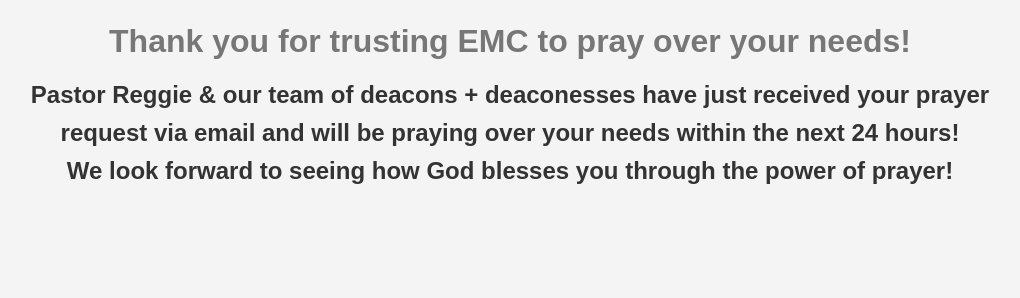
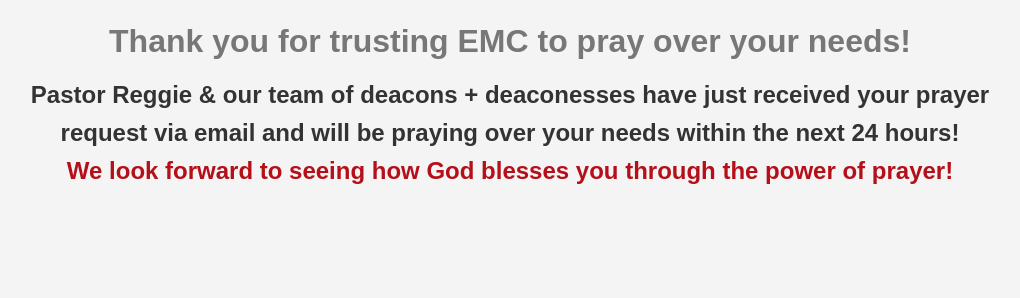
Before and after one commit to elktonchurch/prayer-request-app, a Flask app: template templates/success.html in a window 1280 px wide. Shown: the part 225-523 px from the top of the page, without its empty margins (130-1150 px from the left). Run offline with Flask 2, Linux system fonts and the light colour scheme; the template is opened without the code that fills it, so the values that code supplies are empty.

Commit message:
Changes color of '.power_of_prayer_h2' class

```diff
--- a/static/style.css
+++ b/static/style.css
@@ -47,6 +47,10 @@
 h1 {
 	color: #777;
 	margin-top: 15px;
+}
+
+.power_of_prayer_h2 {
+	color: rgb(181, 15, 25);
 }
 
 h3 {
--- a/templates/success.html
+++ b/templates/success.html
@@ -16,7 +16,7 @@
 					<strong>just</strong> received your prayer request via email and
 					will be praying over your needs within the next 24 hours!
 				</h2>
-				<h2>
+				<h2 class="power_of_prayer_h2">
 					We look forward to seeing how God blesses you through the power of prayer!
 				</h2>
 			</div>
```
